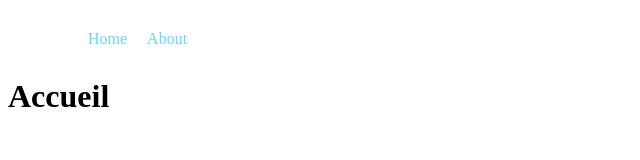
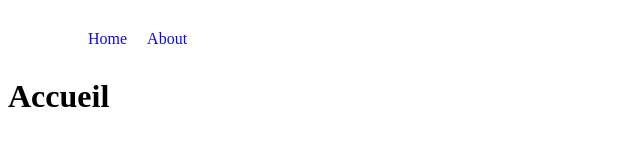
Before and after one commit to sunsand03/countries, a Next.js app: page / in a window 1280 px wide. Shown: the top 160 px of the page, without its empty margins (0-640 px from the left). Built offline with nearby package versions, Linux system fonts and the light colour scheme.

Commit message:
update $color-1 in global.scss

```diff
--- a/app/globals.scss
+++ b/app/globals.scss
@@ -5,7 +5,7 @@
 
 $font-1: "font-1", sans-serif;
 
-$color-1: #61dafb;
+$color-1: #110ae0;
 $color-2: salmon;
 $color-3: #282c34;
 $white: rgb(243, 243, 243);
```
